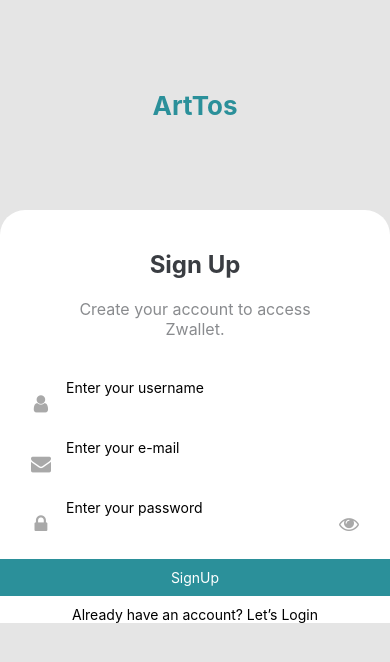
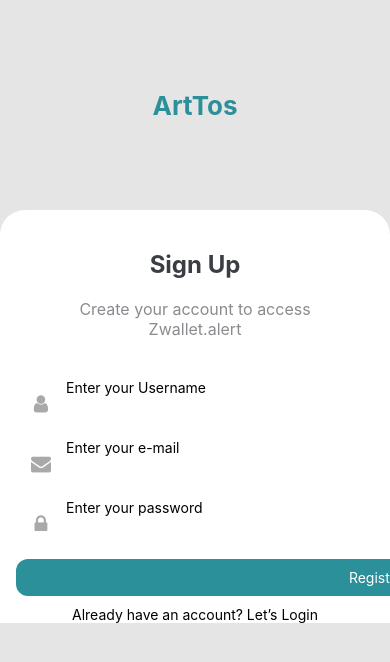
Before and after one commit to asepsetiawan9/arttos-react-native, a React Native app: screen /Signup in a window 390 px wide. Shown: the top 662 px of the page. Built offline with nearby package versions, Linux system fonts and the light colour scheme.

Commit message:
add integrate profile, home, register, login etc

```diff
--- a/src/redux/asyncActions/auth.js
+++ b/src/redux/asyncActions/auth.js
@@ -30,6 +30,7 @@ export const register = createAsyncThunk('auth/register', async request => {
         'content-type': 'application/x-www-form-urlencoded',
       },
     });
+    console.log('ini data bacend', data);
     result.successMsg = data.message;
     return result;
   } catch (e) {
--- /dev/null
+++ b/src/redux/asyncActions/profile.js
@@ -0,0 +1,16 @@
+import {createAsyncThunk} from '@reduxjs/toolkit';
+import http from '../../helpers/http';
+
+export const getProfile = createAsyncThunk(
+  'profile/getprofile',
+  async token => {
+    const result = {};
+    try {
+      const {data} = await http(token).get('/profile/getprofile');
+      return data;
+    } catch (e) {
+      result.message = e.response.data?.message;
+      return result;
+    }
+  },
+);
--- a/src/redux/reducers/auth.js
+++ b/src/redux/reducers/auth.js
@@ -12,7 +12,6 @@ const auth = createSlice({
   initialState,
   reducers: {
     logout: state => {
-      // localStorage.removeItem('token');
       return initialState;
     },
   },
@@ -25,7 +24,6 @@ const auth = createSlice({
       const token = action.payload?.token;
       if (token) {
         state.token = token;
-        // localStorage.setItem('token', token);
       } else {
         state.errorMsg = action.payload?.errorMsg;
         state.successMsg = action.payload?.successMsg;
--- a/src/redux/reducers/index.js
+++ b/src/redux/reducers/index.js
@@ -3,6 +3,7 @@ import AsyncStorage from '@react-native-async-storage/async-storage';
 import {persistReducer} from 'redux-persist';
 
 import auth from './auth';
+import profile from './profile';
 
 const authConfig = {
   storage: AsyncStorage,
@@ -11,6 +12,7 @@ const authConfig = {
 
 const rootReducer = combineReducers({
   auth: persistReducer(authConfig, auth),
+  profile,
 });
 
 export default rootReducer;
--- /dev/null
+++ b/src/redux/reducers/profile.js
@@ -0,0 +1,26 @@
+import {createSlice} from '@reduxjs/toolkit';
+import {getProfile} from '../asyncActions/profile';
+// import {topup} from '../asyncActions/topup';
+
+const initialState = {
+  data: {},
+};
+
+const profile = createSlice({
+  name: 'profile',
+  initialState,
+  reducers: {},
+  extraReducers: build => {
+    build.addCase(getProfile.fulfilled, (state, action) => {
+      console.log(action.payload.result);
+      state.data = action.payload.result;
+    });
+    // build.addCase(topup.fulfilled, (state, action) => {
+    //   console.log('ini dari reducers', action.payload.balance);
+    //   state.data.balance = action.payload.balance;
+    // });
+  },
+});
+
+export {getProfile};
+export default profile.reducer;
--- a/src/screens/Home.js
+++ b/src/screens/Home.js
@@ -6,9 +6,20 @@ import styles from '../styles/GlobalDashboard';
 import Icon from 'react-native-vector-icons/FontAwesome';
 import imageUser from '../assets/user.png';
 import {PRIMARY_COLOR} from './Constant';
+import {useDispatch, useSelector} from 'react-redux';
+import {getProfile} from '../redux/asyncActions/profile';
 
 const Home = () => {
   const navigation = useNavigation();
+  const dispatch = useDispatch();
+
+  const token = useSelector(state => state.auth.token);
+  const profile = useSelector(state => state.profile.data);
+
+  React.useEffect(() => {
+    dispatch(getProfile(token));
+    // console.log('ini data profile', profile.balance);
+  }, []);
   return (
     // <View style={styles.root}>
     //   <TouchableOpacity onPress={() => navigation.navigate('HomeStack')}>
@@ -20,11 +31,19 @@ const Home = () => {
         <View style={styles.headerContent}>
           <View style={styles.headerContent1}>
             <View style={styles.imageHeader}>
-              <Image source={imageUser} style={styles.imageHeader} />
+              <Image
+                source={{uri: profile.picture}}
+                style={{
+                  width: 80,
+                  height: 80,
+                  aspectRatio: 1,
+                  borderRadius: 10,
+                }}
+              />
             </View>
             <View>
               <Text style={{fontSize: 14}}>Balance</Text>
-              <Text style={styles.balance}>Rp120.000</Text>
+              <Text style={styles.balance}>Rp {profile.balance}</Text>
             </View>
           </View>
           <View>
--- a/src/screens/Login.js
+++ b/src/screens/Login.js
@@ -57,7 +57,7 @@ const Login = ({navigation}) => {
           <View style={styleLocal.inputWrapper}>
             <View style={stylesForm.wrapper}>
               <View style={stylesForm.iconWrapper}>
-                <Icon name="user" size={20} color="#A9A9A9" />
+                <Icon name="envelope" size={20} color="#A9A9A9" />
               </View>
               <View style={stylesForm.inputWrapper}>
                 <TextInput
--- a/src/screens/PhoneManage.js
+++ b/src/screens/PhoneManage.js
@@ -5,9 +5,11 @@ import {useNavigation} from '@react-navigation/native';
 import styles from '../styles/GlobalDashboard';
 import {PRIMARY_COLOR} from '../styles/Constant';
 import Icon from 'react-native-vector-icons/FontAwesome';
+import {useDispatch, useSelector} from 'react-redux';
 
 const PhoneManage = () => {
   const navigation = useNavigation();
+  const profile = useSelector(state => state.profile.data);
   return (
     // <View style={styles.root}>
     //   <TouchableOpacity onPress={() => navigation.navigate('HomeStack')}>
@@ -41,7 +43,7 @@ const PhoneManage = () => {
             <View style={styles.cardConfirm}>
               <Text style={{fontSize: 14}}>Primary</Text>
               <Text style={{fontSize: 18, fontWeight: '700'}}>
-                +62 813-9387-7946
+                {profile.phone ? profile.phone : 'Press Icon For Manage Phone'}
               </Text>
             </View>
             <TouchableOpacity onPress={() => navigation.navigate('AddPhone')}>
--- a/src/screens/Signup.js
+++ b/src/screens/Signup.js
@@ -1,11 +1,47 @@
 /* eslint-disable react-native/no-inline-styles */
-import React from 'react';
-import {View, Text, StyleSheet, ScrollView} from 'react-native';
+import React, {useState} from 'react';
+import {
+  View,
+  Text,
+  StyleSheet,
+  ScrollView,
+  TouchableOpacity,
+  TextInput,
+  Alert,
+} from 'react-native';
 import styles from '../styles/Global';
 import Input from '../components/Input';
+import Icon from 'react-native-vector-icons/FontAwesome';
+import {useNavigation} from '@react-navigation/native';
 import ButtonAuth from '../components/ButtonAuth';
+import {register} from '../redux/asyncActions/auth';
+import {useDispatch, useSelector} from 'react-redux';
 
-const Signup = () => (
+const Signup = () => {
+  const navigation = useNavigation();
+  const createTwoButtonAlert = () =>
+    Alert.alert('Register', 'Register Succesfuly', [
+      {text: 'OK', onPress: () => navigation.navigate('Login')},
+      ,
+    ]);
+  const [username, setUsername] = useState('');
+  const [email, setEmail] = useState('');
+  const [password, setPassword] = useState('');
+
+  const dispatch = useDispatch();
+
+  const data = {
+    username,
+    email,
+    password,
+  };
+
+  const onRegister = () => {
+    dispatch(register(data));
+    // console.log(successMsg);
+    dispatch(createTwoButtonAlert);
+  };
+  return (
     <>
       <ScrollView style={styles.wrapper}>
         <View style={styles.header}>
@@ -18,23 +54,63 @@ const Signup = () => (
             <Text style={styles.textTittle}> Sign Up </Text>
             <Text style={styles.text}>
               Create your account to access Zwallet.
+              <TouchableOpacity
+                title={'2-Button Alert'}
+                onPress={createTwoButtonAlert}>
+                <Text>alert</Text>
+              </TouchableOpacity>
             </Text>
           </View>
           <View style={styleLocal.inputWrapper}>
-          <Input placeholder="Enter your username" icon="user" />
+            <View style={stylesForm.wrapper}>
+              <View style={stylesForm.iconWrapper}>
+                <Icon name="user" size={20} color="#A9A9A9" />
+              </View>
+              <View style={stylesForm.inputWrapper}>
+                <TextInput
+                  placeholder="Enter your Username"
+                  onChangeText={usernameNew => setUsername(usernameNew)}
+                  initialValue={username}
+                />
+              </View>
+            </View>
           </View>
           <View style={styleLocal.inputWrapper}>
-          <Input
+            <View style={stylesForm.wrapper}>
+              <View style={stylesForm.iconWrapper}>
+                <Icon name="envelope" size={20} color="#A9A9A9" />
+              </View>
+              <View style={stylesForm.inputWrapper}>
+                <TextInput
                   placeholder="Enter your e-mail"
-            icon="envelope"
-            type="email-address"
+                  keyboardType="email-address"
+                  onChangeText={emailNew => setEmail(emailNew)}
+                  initialValue={email}
                 />
               </View>
-        <View style={styleLocal.inputWrapper}>
-          <Input placeholder="Enter your password" icon="lock" scure={true} />
+            </View>
           </View>
           <View style={styleLocal.inputWrapper}>
-          <ButtonAuth nameText="SignUp" />
+            <View style={stylesForm.wrapper}>
+              <View style={stylesForm.iconWrapper}>
+                <Icon name="lock" size={20} color="#A9A9A9" />
+              </View>
+              <View style={stylesForm.inputWrapper}>
+                <TextInput
+                  placeholder="Enter your password"
+                  scure={true}
+                  onChangeText={passwordNew => setPassword(passwordNew)}
+                  initialValue={password}
+                />
+              </View>
+            </View>
+          </View>
+          <View style={styleLocal.inputWrapper}>
+            <TouchableOpacity onPress={onRegister}>
+              <View style={styles.button}>
+                <Text style={styles.buttonText}>Register</Text>
+              </View>
+            </TouchableOpacity>
           </View>
           <View style={{alignItems: 'center'}}>
             <Text>Already have an account? Let’s Login</Text>
@@ -43,10 +119,29 @@ const Signup = () => (
       </ScrollView>
     </>
   );
+};
 
 const styleLocal = StyleSheet.create({
   inputWrapper: {
     marginBottom: 10,
   },
 });
+const stylesForm = StyleSheet.create({
+  wrapper: {
+    backgroundColor: '#fff',
+    elevation: 4,
+    borderRadius: 10,
+    flexDirection: 'row',
+    height: 50,
+  },
+  iconWrapper: {
+    height: 50,
+    width: 50,
+    justifyContent: 'center',
+    alignItems: 'center',
+  },
+  inputWrapper: {
+    flex: 1,
+  },
+});
 export default Signup;
```
Also changed, not shown: src/screens/AddPhone.js (+5 -3 lines), src/screens/PersonalInfo.js (+9 -5 lines), src/screens/Profile.js (+17 -4 lines). Lines whose indentation alone changed are shown as unchanged.
